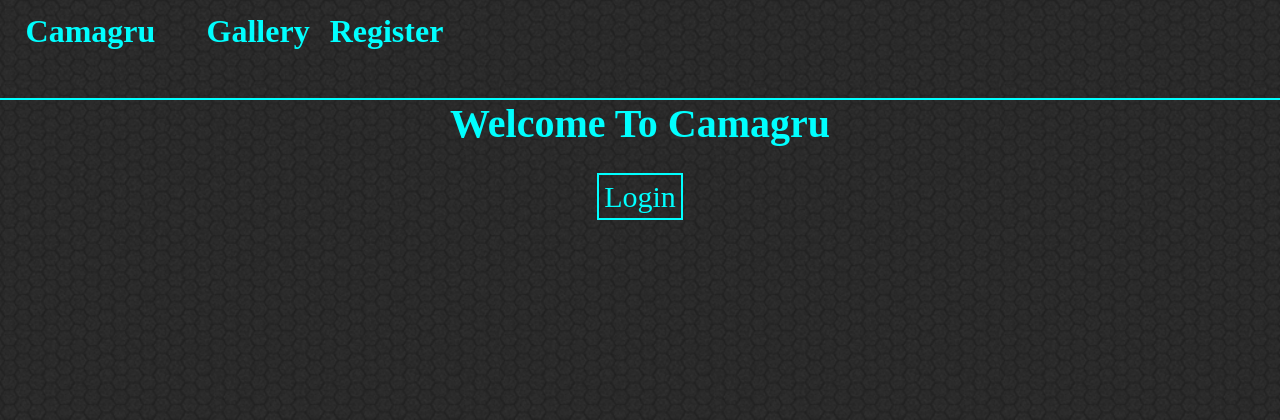
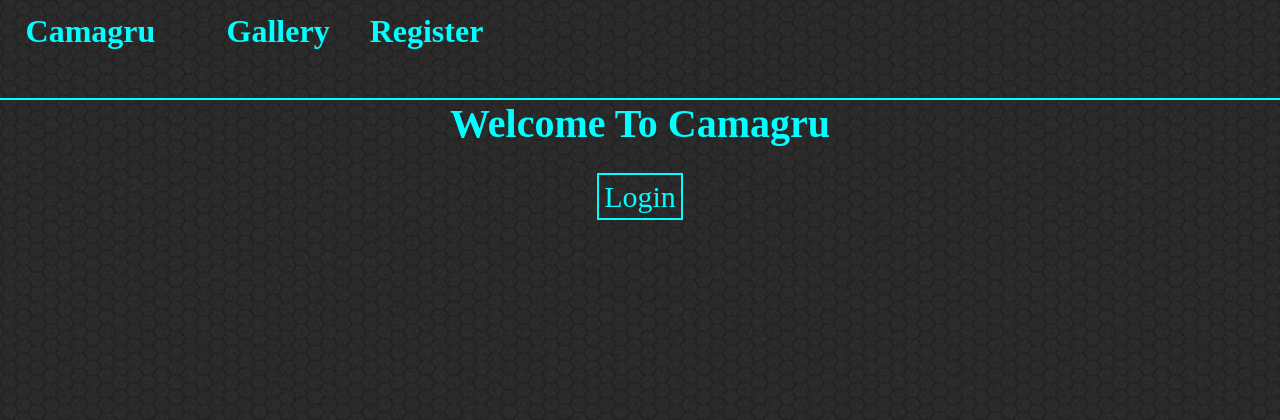
Before and after one commit to JamesDuffey/Camagru, a PHP site: page /Camagru/ in a window 1280 px wide. Shown: the top 420 px of the page. Run offline with PHP 8.4, Linux system fonts and the light colour scheme.

Commit message:
update css

```diff
--- a/index.css
+++ b/index.css
@@ -45,6 +45,12 @@ section div h1 {
 .text {
     color: aqua;
     font-size: 25px;
+}
+
+.title {
+    background: transparent;
+    color:aqua;
+    border-color: aqua;
 }
 
 #log_title {
--- a/index.php
+++ b/index.php
@@ -14,22 +14,22 @@ session_start();
 
        <h1><a href="index.php">Camagru</a><h1>
          <ul style="list-style-type:none; margin: 0; display: inline; padding: 0;">
-         <li style="display: inline; float: left; padding-right: 20px;"><a style="float:right;" href="users/gallery.php" style="margin-left:20px;">Gallery</a></li>
+         <li style="display: inline; float: left; padding-right: 20px;"><a  href="users/gallery.php" style="margin-left:20px;">Gallery</a></li>
             <?PHP
                 if (isset($_SESSION['user_id'])){
-                    echo '<li style="display: inline; float: left; margin-right:20px;"><a style="float:right;"href="users/user_account.php" style="margin-left:20px;">Profile</a></li>';
+                    echo '<li style="display: inline; float: left; margin-right:20px;"><a href="users/user_account.php" style="margin-left:20px;">Profile</a></li>';
                 }
 
                 if (!isset($_SESSION['user_id'])){
-                    echo '<li style="display: inline; float: left;"><a style="float:right;"href="users/register.php" style="margin-left:20px;">Register</a></li>';
+                    echo '<li style="display: inline; float: left;"><a href="users/register.php" style="margin-left:20px;">Register</a></li>';
                 }
 
                 if (isset($_SESSION['user_id'])){
-                    echo '<li style="display: inline; float: left; padding-right: 20px;"><a style="float:right;"href="users/upload_img.php" style="margin-left:20px;">Upload</a></li>';
+                    echo '<li style="display: inline; float: left; padding-right: 20px;"><a href="users/upload_img.php" style="margin-left:20px;">Upload</a></li>';
                 }
 
                 if (isset($_SESSION['user_id'])) {
-                    echo '<li style="display: inline; float: left;"><a style="float:right;" href="index.php?session_status=logout" style="margin-left:20px;">Log Out</a><li>';
+                    echo '<li style="display: inline; float: left;"><a href="index.php?session_status=logout" style="margin-left:20px;">Log Out</a><li>';
                 }
              ?>
         </ul>
--- a/users/gallery.php
+++ b/users/gallery.php
@@ -17,15 +17,15 @@ session_start();
          <ul style="list-style-type:none; margin: 0; display: inline; padding: 0;">
             <?PHP
                 if (isset($_SESSION['user_id'])){
-                    echo '<li style="display: inline; float: left; margin-right:20px;"><a style="float:right;"href="user_account.php" style="margin-left:20px;">Profile</a></li>';
+                    echo '<li style="display: inline; float: left; margin-right:20px;"><a href="user_account.php" style="margin-left:20px;">Profile</a></li>';
                 }
 
                 if (!isset($_SESSION['user_id'])){
-                    echo '<li style="display: inline; float: left;"><a style="float:right;"href="register.php" style="margin-left:20px;">Register</a></li>';
+                    echo '<li style="display: inline; float: left;"><a shref="register.php" style="margin-left:20px;">Register</a></li>';
                 }
 
                 if (isset($_SESSION['user_id'])){
-                    echo '<li style="display: inline; float: left;"><a style="float:right;"href="upload_img.php" style="margin-left:20px;">Upload</a></li>';
+                    echo '<li style="display: inline; float: left;"><a href="upload_img.php" style="margin-left:20px;">Upload</a></li>';
                 }
 
                 if (isset($_SESSION['user_id'])) {
--- a/users/image_page.php
+++ b/users/image_page.php
@@ -17,17 +17,17 @@ session_start();
          <li style="display: inline; float: left; padding-right: 20px;"><a style="float:right;" href="gallery.php" style="margin-left:20px;">Gallery</a></li>
             <?PHP
                 if (isset($_SESSION['user_id'])){
-                    echo '<li style="display: inline; float: left; margin-right:20px;"><a style="float:right;"href="user_account.php" style="margin-left:20px;">Profile</a></li>';
+                    echo '<li style="display: inline; float: left; margin-right:20px;"><a href="user_account.php" style="margin-left:20px;">Profile</a></li>';
                 }
             ?>
             <?PHP
                 if (!isset($_SESSION['user_id'])){
-                    echo '<li style="display: inline; float: left;"><a style="float:right;"href="register.php" style="margin-left:20px;">Register</a></li>';
+                    echo '<li style="display: inline; float: left;"><a href="register.php" style="margin-left:20px;">Register</a></li>';
                 }
             ?>
             <?PHP
                 if (isset($_SESSION['user_id'])){
-                    echo '<li style="display: inline; float: left;"><a style="float:right;"href="upload_img.php" style="margin-left:20px;">Upload</a></li>';
+                    echo '<li style="display: inline; float: left;"><a href="upload_img.php" style="margin-left:20px;">Upload</a></li>';
                 }
             ?>
              <?PHP
--- a/users/reset_pass.php
+++ b/users/reset_pass.php
@@ -35,7 +35,6 @@ session_start();
                        include '../functions/validation.php';
                        $ver_key = $_GET['ver_key'];
                        $u_email = $_POST['email'];
-                       //validate_password($_POST['new_pass']);
                        $new_pass = hash('whirlpool', $_POST['new_pass']);
                        reset_pass($new_pass, $ver_key, $u_email);
 					}
--- a/users/upload_img.php
+++ b/users/upload_img.php
@@ -14,7 +14,7 @@ session_start();
      <header style="width: 100%; height: 10%;"><h1><a href="../index.php">Camagru</a><h1>
          <!-- <div><a style="float:right;"href="users/register.php">Register</a></div> -->
 		 <ul style="list-style-type:none; margin: 0; display: inline; padding: 0;">
-		 <li style="display: inline; float: left; padding-right: 20px;"><a style="float:right;" href="gallery.php" style="margin-left:20px;">Gallery</a></li>
+		 <li style="display: inline; float: left; padding-right: 20px;"><a href="gallery.php" style="margin-left:20px;">Gallery</a></li>
          <li style="display: inline; float: left;"><a href="user_account.php" style="margin-left:20px;">Profile</a></li>
          <li style="display: inline; float: left;"><a href='../index.php?session_status=logout' style="margin-left:20px;">Log Out</a></li>
          </ul>
@@ -30,7 +30,7 @@ session_start();
 			<div class="tile" style="background:transparent;">
 				<div class="tile is-parent" style="background:transparent;">
 					<article class="tile is-child box" style="background:transparent;">
-						<p style="background: transparent; color:aqua; border-color: aqua;" class="title">Take a picture</p>
+						<p class="title">Take a picture</p>
 							<video autoplay id='vid' width='720' height='480' style=''></video>
 							<br/>
 							<div >
--- a/users/user_account.php
+++ b/users/user_account.php
@@ -13,8 +13,8 @@ session_start();
      <header style="width: 100%; height: 10%;"><h1><a href="../index.php">Camagru</a><h1>
          <!-- <div><a style="float:right;"href="users/register.php">Register</a></div> -->
          <ul style="list-style-type:none; margin: 0; display: inline; padding: 0;">
-         <li style="display: inline; float: left; padding-right: 20px;"><a style="float:right;" href="gallery.php" style="margin-left:20px;">Gallery</a></li>
-         <li style="display: inline; float: left; padding-right: 20px;"><a style="float:right;"href="upload_img.php" style="margin-left:20px;">Upload</a></li>
+         <li style="display: inline; float: left; padding-right: 20px;"><a href="gallery.php" style="margin-left:20px;">Gallery</a></li>
+         <li style="display: inline; float: left; padding-right: 20px;"><a href="upload_img.php" style="margin-left:20px;">Upload</a></li>
          <li style="display: inline; float: left;"><a href='../index.php?session_status=logout' style="margin-left:20px;">Log Out</a></li>
          </ul>
      </header>
```
